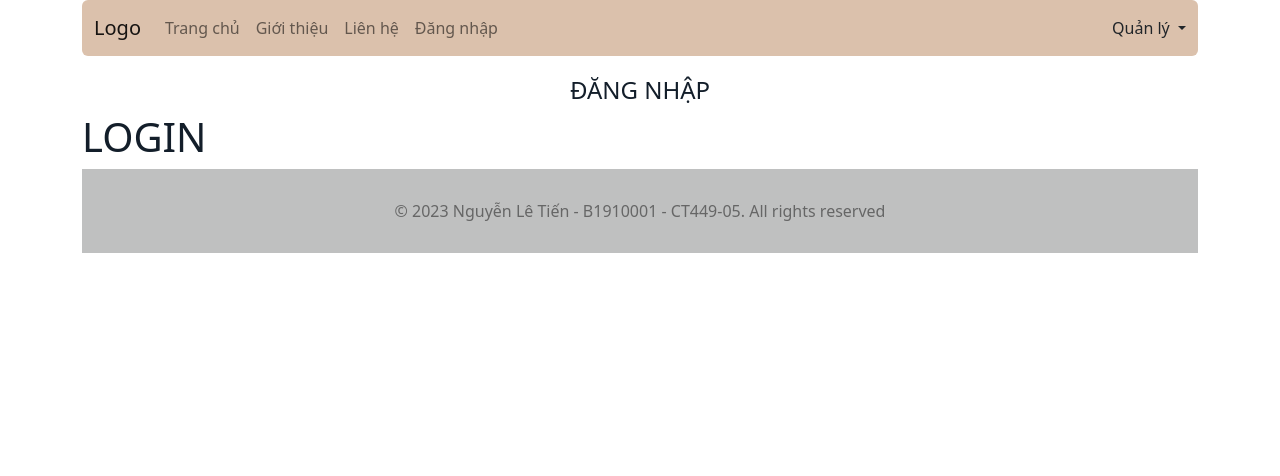
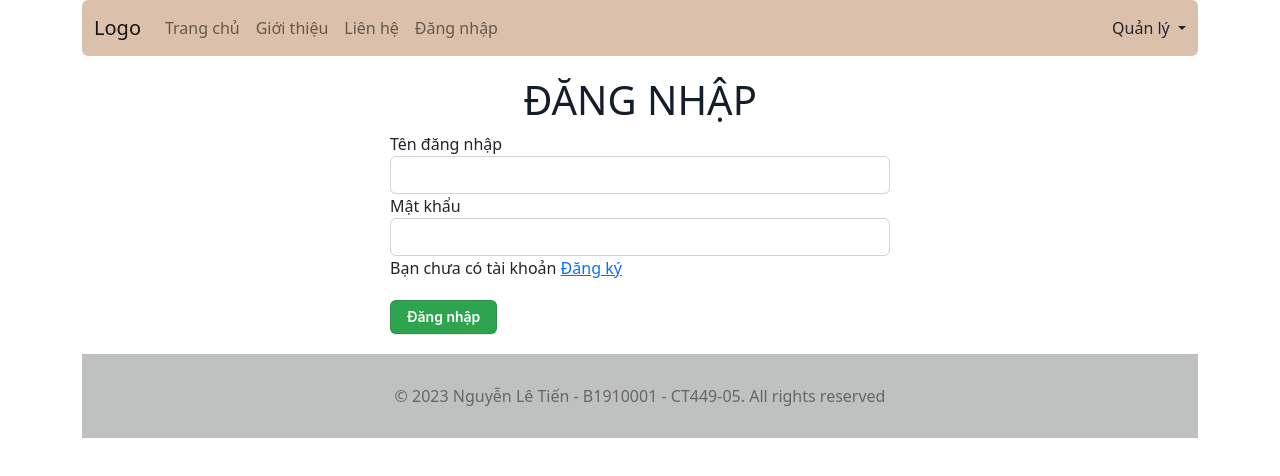
Before and after one commit to tienb1910001/B1910001_NguyenLeTien, a Vue app in the folder front-end/: page /login in a window 1280 px wide. Shown: the top 476 px of the page. Built offline with nearby package versions, Linux system fonts and the light colour scheme.

Commit message:
dang nhap va dang ky

```diff
--- a/front-end/src/components/Login.vue
+++ b/front-end/src/components/Login.vue
@@ -1,16 +1,97 @@
 <template>
-  <h1>Login</h1>
+  <div class="container">
+    <h1 class="content-center">Đăng nhập</h1>
+    <div
+      class=""
+      style="display: flex; align-items: center; justify-content: center"
+    >
+      <Form
+        @submit="submitLogin"
+        :validation-schema="registerFormSchema"
+        style="width: 500px"
+      >
+        <div class="form-group">
+          <label for="name">Tên đăng nhập</label>
+          <Field
+            name="name"
+            type="text"
+            class="form-control"
+            v-model="registerLocal.name"
+          />
+          <ErrorMessage name="name" class="error-feedback" />
+        </div>
+        <div class="form-group">
+          <label for="password">Mật khẩu</label>
+          <Field
+            name="password"
+            type="password"
+            class="form-control"
+            v-model="registerLocal.password"
+          />
+          <ErrorMessage name="password" class="error-feedback" />
+        </div>
+        <div>
+          Bạn chưa có tài khoản
+          <router-link :to="{ name: 'register' }">Đăng ký</router-link>
+        </div>
+        <div class="form-group margin-top-20 margin-bottom-20">
+          <button class="button">Đăng nhập</button>
+        </div>
+      </Form>
+    </div>
+  </div>
 </template>
 
 <script>
+import * as yup from "yup";
+import { Form, Field, ErrorMessage } from "vee-validate";
+import LoginService from "@/services/login.service";
+import axios from "axios";
 export default {
-  name: "login",
+  name: "register",
+  components: {
+    Form,
+    Field,
+    ErrorMessage,
+  },
+  emits: ["submit:register"],
+
   data() {
+    const registerFormSchema = yup.object().shape({
+      name: yup.string().required("Tài khoản không được để trống."),
+      password: yup.string().required("Mật khẩu không được để trống"),
+    });
     return {
-      msg: "welcome login page",
+      registerLocal: {
+        name: "",
+        password: "",
+      },
+      registerFormSchema,
     };
+  },
+  methods: {
+    async submitLogin(data) {
+      axios
+        .post("http://localhost:3001/api/customers", this.registerLocal)
+        .then(({ data }) => {
+          console.log(data.status);
+          try {
+            if (data.status === true) {
+              alert("Đăng nhập thành công");
+            } else {
+              alert("Đăng nhập thất bại");
+            }
+          } catch (err) {
+            console.log(error);
+          }
+        });
+    },
   },
 };
 </script>
 
-<style></style>
+<style scoped>
+.error-feedback {
+  color: red;
+}
+</style>
--- a/front-end/src/components/Register.vue
+++ b/front-end/src/components/Register.vue
@@ -1,7 +1,14 @@
 <template>
+  <div class="container">
+    <h1 class="content-center">Đăng ký</h1>
+    <div
+      class=""
+      style="display: flex; align-items: center; justify-content: center"
+    >
       <Form
         @submit="submitRegister"
         :validation-schema="registerFormSchema"
+        style="width: 500px"
       >
         <div class="form-group">
           <label for="name">Tên đăng nhập</label>
@@ -10,63 +17,69 @@
             type="text"
             class="form-control"
             v-model="registerLocal.name"
-        style="width: 600px"
           />
           <ErrorMessage name="name" class="error-feedback" />
         </div>
         <div class="form-group">
-      <label for="name">Mật khẩu</label>
+          <label for="password">Mật khẩu</label>
           <Field
             name="password"
             type="password"
             class="form-control"
             v-model="registerLocal.password"
-        style="width: 600px"
           />
-      <ErrorMessage name="name" class="error-feedback" />
+          <ErrorMessage name="password" class="error-feedback" />
         </div>
-    <div class="row">
-      <div class="form-group row">
-        <button class="btn btn-primary col-lg-11 offset-lg-2">Đăng ký</button>
+
+        <div class="form-group margin-top-20 margin-bottom-20">
+          <button class="button">Đăng ký</button>
+        </div>
+      </Form>
     </div>
   </div>
-  </Form>
 </template>
 
 <script>
 import * as yup from "yup";
 import { Form, Field, ErrorMessage } from "vee-validate";
+import LoginService from "@/services/login.service";
 export default {
+  name: "register",
   components: {
     Form,
     Field,
     ErrorMessage,
   },
-  emits: ["submit:register", "delete:register"],
-  props: {
-    register: { type: Object, required: true },
-  },
+  emits: ["submit:register"],
+
   data() {
     const registerFormSchema = yup.object().shape({
-      name: yup
-        .string()
-        .required("Tài khoản không được để trống."),
-      password: yup
-        .string()
-        .email("Mật khẩu không được để trống"),
-
+      name: yup.string().required("Tài khoản không được để trống."),
+      password: yup.string().required("Mật khẩu không được để trống"),
     });
     return {
-      registerLocal: this.register,
+      registerLocal: {
+        name: "",
+        password: "",
+      },
       registerFormSchema,
     };
   },
   methods: {
-    submitUser() {
-      this.$emit("submit:register", this.registerLocal);
+    async submitRegister(data) {
+      try {
+        await LoginService.create(data);
+        alert("Tạo tài khoản thành công");
+      } catch (error) {
+        console.log(error);
+      }
     },
   },
 };
 </script>
 
-<style></style>
+<style scoped>
+.error-feedback {
+  color: red;
+}
+</style>
--- a/front-end/src/router/index.js
+++ b/front-end/src/router/index.js
@@ -48,13 +48,13 @@ const routes = [
 
     },
     {
-        path: "/",
+        path: "/login",
         name: "login",
         component: () => import("@/components/Login.vue"),
 
     },
     {
-        path: "/",
+        path: "/register",
         name: "register",
         component: () => import("@/components/Register.vue"),
 
@@ -71,12 +71,6 @@ const routes = [
         component: () => import("@/views/About.vue"),
 
     },
-    {
-        path: "/login",
-        name: "login",
-        component: () => import("@/views/Login.vue"),
-
-    },
 ]
 
 const router = createRouter({
--- a/front-end/src/views/Login.vue
+++ /dev/null
@@ -1,22 +0,0 @@
-<template>
-  <h4 style="text-align: center">Đăng nhập</h4>
-  <Login />
-
-</template>
-
-<script>
-import Login from "@/components/Login.vue"
-export default {
-  components: {
-    Login,
-  },
-  data() {
-
-  },
-  created() {
-
-  },
-}
-</script>
-
-<style></style>
```
Lines whose indentation alone changed are shown as unchanged.
